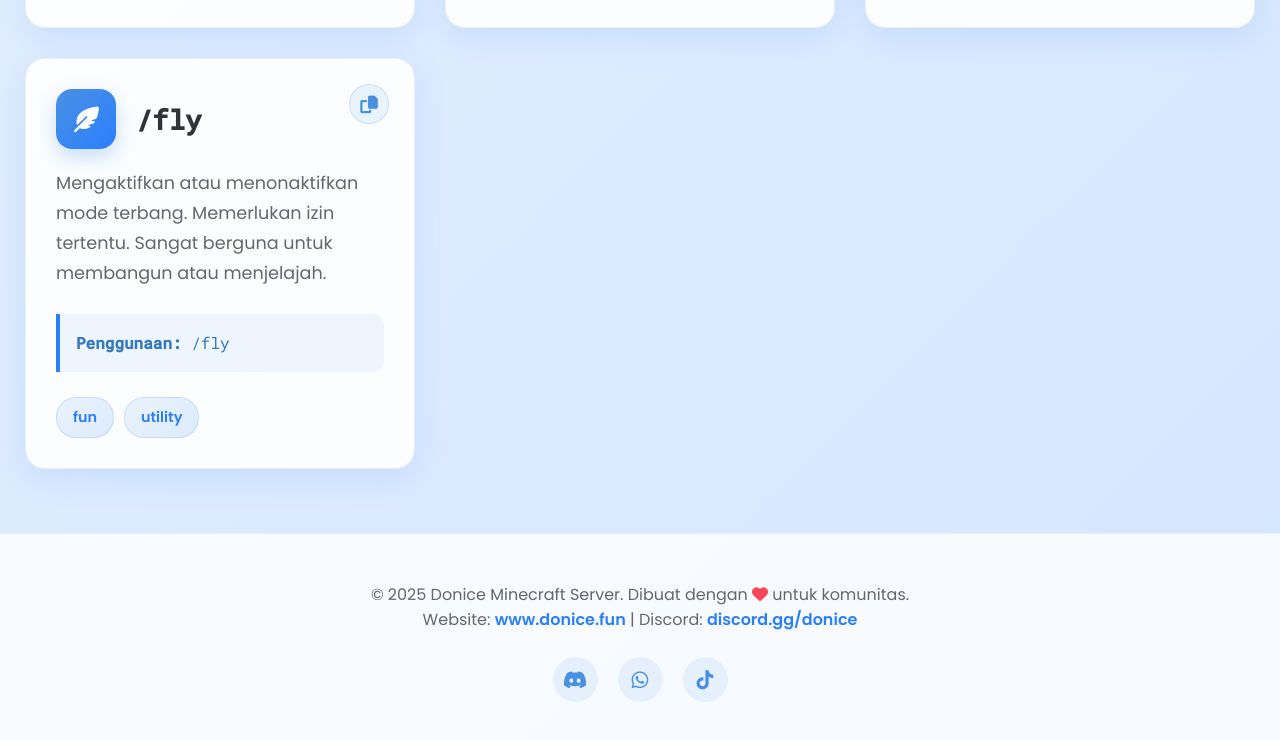
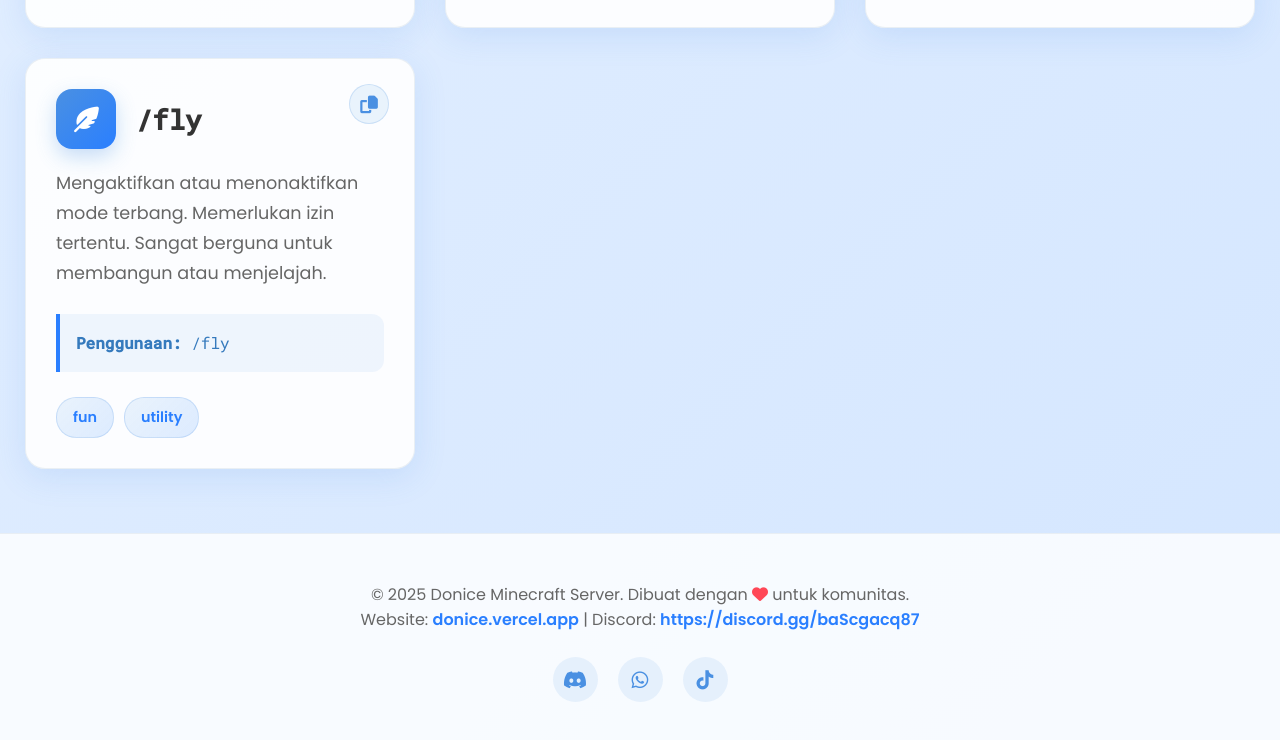
Before and after one commit to irfanardiansah320-oss/Donice, a plain HTML site: page index.html in a window 1280 px wide. Shown: the part 3085-3825 px from the top of the page. Drawn offline with Linux system fonts and the light colour scheme.

Commit message:
index.html

```diff
--- a/index.html
+++ b/index.html
@@ -1320,7 +1320,7 @@
     <!-- Footer -->
     <footer>
         <p>© 2025 Donice Minecraft Server. Dibuat dengan <i class="fas fa-heart" style="color:#ff4757;"></i> untuk komunitas.</p>
-        <p>Website: <a href="#">www.donice.fun</a> | Discord: <a href="#">discord.gg/donice</a></p>
+        <p>Website: <a href="#">donice.vercel.app</a> | Discord: <a href="#">https://discord.gg/baScgacq87</a></p>
         <div class="social-icons">
             <a href="https://discord.gg/baScgacq87" class="social-icon"><i class="fab fa-discord"></i></a>
             <a href="https://chat.whatsapp.com/JqrptiY2eKz9WIfLoNCbGN?mode=hqrt1" class="social-icon"><i class="fab fa-whatsapp"></i></a>
```
